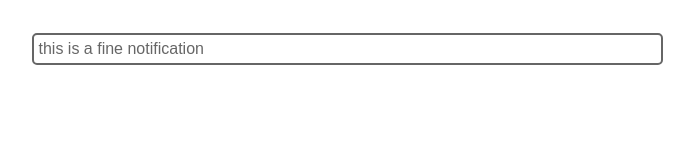
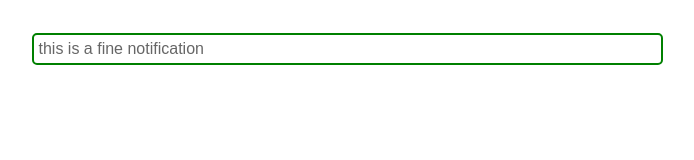
Before and after one commit to jeroenoliemans/wonderolie, a website: page messageQueue/index.html in a window 1280 px wide. Shown: the whole page, without its empty margins (293-987 px from the left). Drawn offline with Linux system fonts and the light colour scheme.

Commit message:
master coreected classname

```diff
--- a/messageQueue/index.html
+++ b/messageQueue/index.html
@@ -15,7 +15,7 @@
     mq.add('this is a test error');
     mq.add('this is a test warning', 'warning');
     window.setTimeout(function() {
-        mq.add('this is a fine notification', 'notification');
+        mq.add('this is a fine notification', 'notice');
     }, 2000)
 </script>
 </body>
```
